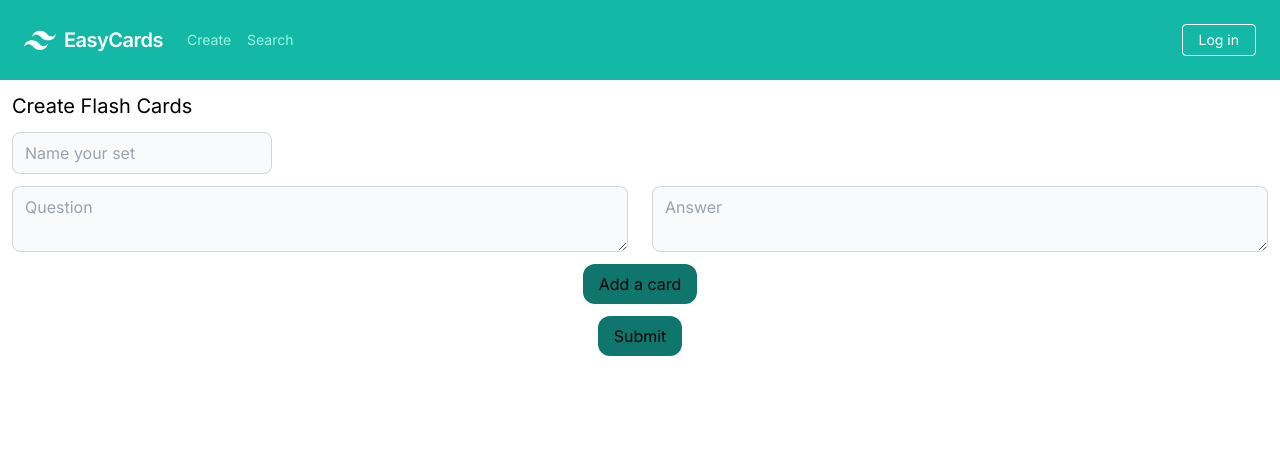
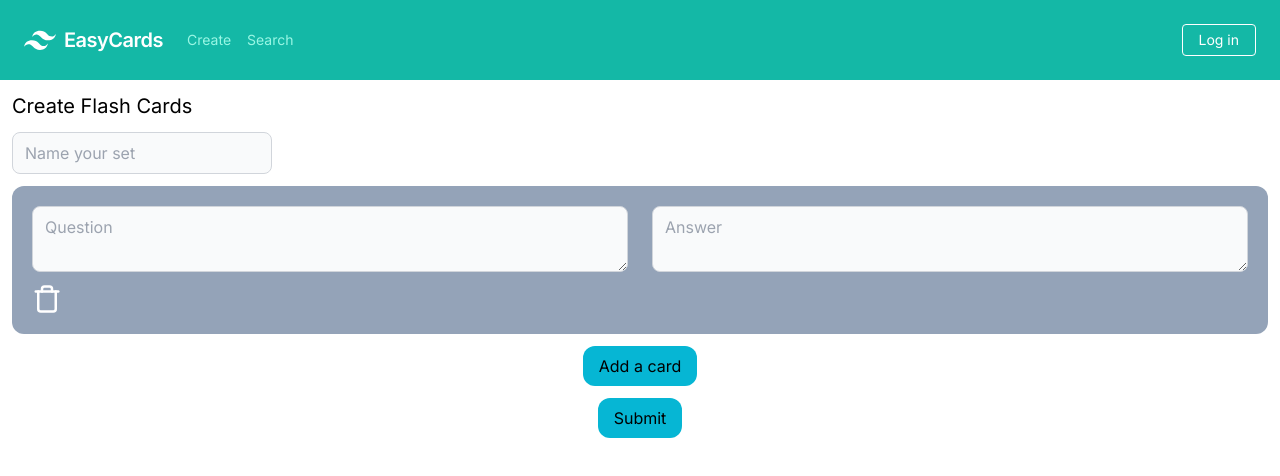
Before and after one commit to rsun19/easy-cards, a Next.js app: page /create in a window 1280 px wide. Shown: the top 476 px of the page. Built offline with nearby package versions, Linux system fonts and the light colour scheme.

Commit message:
Creating operations to manage cards on creation (#2)
* added delete method

* added delete button and method handler

* rounded card edges

```diff
--- a/package.json
+++ b/package.json
@@ -12,7 +12,8 @@
     "next": "14.1.4",
     "next-auth": "^4.24.7",
     "react": "^18",
-    "react-dom": "^18"
+    "react-dom": "^18",
+    "react-icons": "^5.0.1"
   },
   "devDependencies": {
     "@types/node": "^20",
--- a/src/app/create/card.tsx
+++ b/src/app/create/card.tsx
@@ -1,13 +1,16 @@
 import React from 'react'
+import { FiTrash } from 'react-icons/fi'
 
 interface CardProps {
   id: string
+  removeCard: (id: string) => void
 }
 
-const Card: React.FC<CardProps> = ({ id }) => {
+// create delete icon...
+const Card: React.FC<CardProps> = ({ id, removeCard }) => {
   return (
-    <div className='m-3'>
-      <div className='flex gap-6'>
+    <div className='m-3 p-5 bg-slate-400 rounded-xl'>
+      <div className='flex gap-6 mb-3'>
         <textarea
           id={ `${id}-question` }
           placeholder="Question"
@@ -19,6 +22,7 @@ const Card: React.FC<CardProps> = ({ id }) => {
           className= 'flex-auto block rounded-lg py-2 px-3 border border-gray-300 bg-gray-50'
         />
       </div>
+      <FiTrash size={30} color='white' className='cursor-pointer' onClick={() => { removeCard(id) }}/>
     </div>
   )
 }
--- a/src/app/create/page.tsx
+++ b/src/app/create/page.tsx
@@ -3,15 +3,26 @@ import React, { useState } from 'react'
 import Navbar from '../navbar'
 // import saveCards from './save-cards'
 import Card from './card'
+import saveCards from './save-cards'
 
 const Create = (): React.JSX.Element => {
   const [cardNum, setCardNum] = useState(0)
-  const [cards, setCards] = useState([<Card key='0' id='0' />])
+  const [cards, setCards] = useState([<Card key='0' id='0' removeCard={removeCard}/>])
 
   function addCards (): void {
     const newCardNum = cardNum
     setCardNum(cardNum + 1)
-    setCards([...cards, <Card key={(newCardNum + 1).toString()} id={(newCardNum + 1).toString()} />])
+    setCards([...cards, <Card key={(newCardNum + 1).toString()} id={(newCardNum + 1).toString()} removeCard={removeCard}/>])
+  }
+
+  function removeCard (id: string): void {
+    const newCardsList = cards
+    for (let i = 0; i < cards.length; ++i) {
+      if (cards[i].props.id === id) {
+        newCardsList.splice(i, 1)
+      }
+    }
+    setCards(newCardsList)
   }
 
   return (
@@ -31,19 +42,22 @@ const Create = (): React.JSX.Element => {
         ))}
       </div>
       <div className='my-3 text-center flex items-center justify-center'>
-        <div className='py-2 px-4 bg-teal-700 rounded-xl cursor-pointer' onClick={() => { addCards() }}>
+        <div className='py-2 px-4 bg-cyan-500 rounded-xl cursor-pointer' onClick={() => { addCards() }}>
           Add a card
         </div>
       </div>
       <div className='my-3 text-center flex items-center justify-center'>
-        <div className='py-2 px-4 bg-teal-700 rounded-xl cursor-pointer' onClick={() => {
-          const cardMapping = new Map()
+        <div className='py-2 px-4 bg-cyan-500 rounded-xl cursor-pointer' onClick={() => {
+          const setName = document.getElementById('setName') as HTMLInputElement
+          const cardMapping = new Map<string, string>()
           cards.forEach((card) => {
             const id = card.props.id
             const questionElement = document.getElementById(`${id}-question`) as HTMLInputElement
             const answerElement = document.getElementById(`${id}-answer`) as HTMLInputElement
-            cardMapping.set(id, [questionElement, answerElement])
+            cardMapping.set(questionElement.value, answerElement.value)
           })
+          // eslint-disable-next-line @typescript-eslint/no-floating-promises
+          saveCards(setName.value, cardMapping)
         }}>
           Submit
         </div>
--- a/src/app/create/save-cards.tsx
+++ b/src/app/create/save-cards.tsx
@@ -1,9 +1,13 @@
 /* eslint-disable @typescript-eslint/explicit-function-return-type */
 'use server'
 
-const saveCards = async (card: any) => {
-  const { id, question, answer } = card
-  console.log(id, question, answer)
+const saveCards = async (title: string, cards: Map<string, string>) => {
+  // console.log(cards)
+  cards.forEach((value, key) => {
+    console.log(title)
+    console.log(key)
+    console.log(value)
+  })
 }
 
 export default saveCards
```
Also changed, not shown: 1 other file (tests, documents, lock files or other folders).
